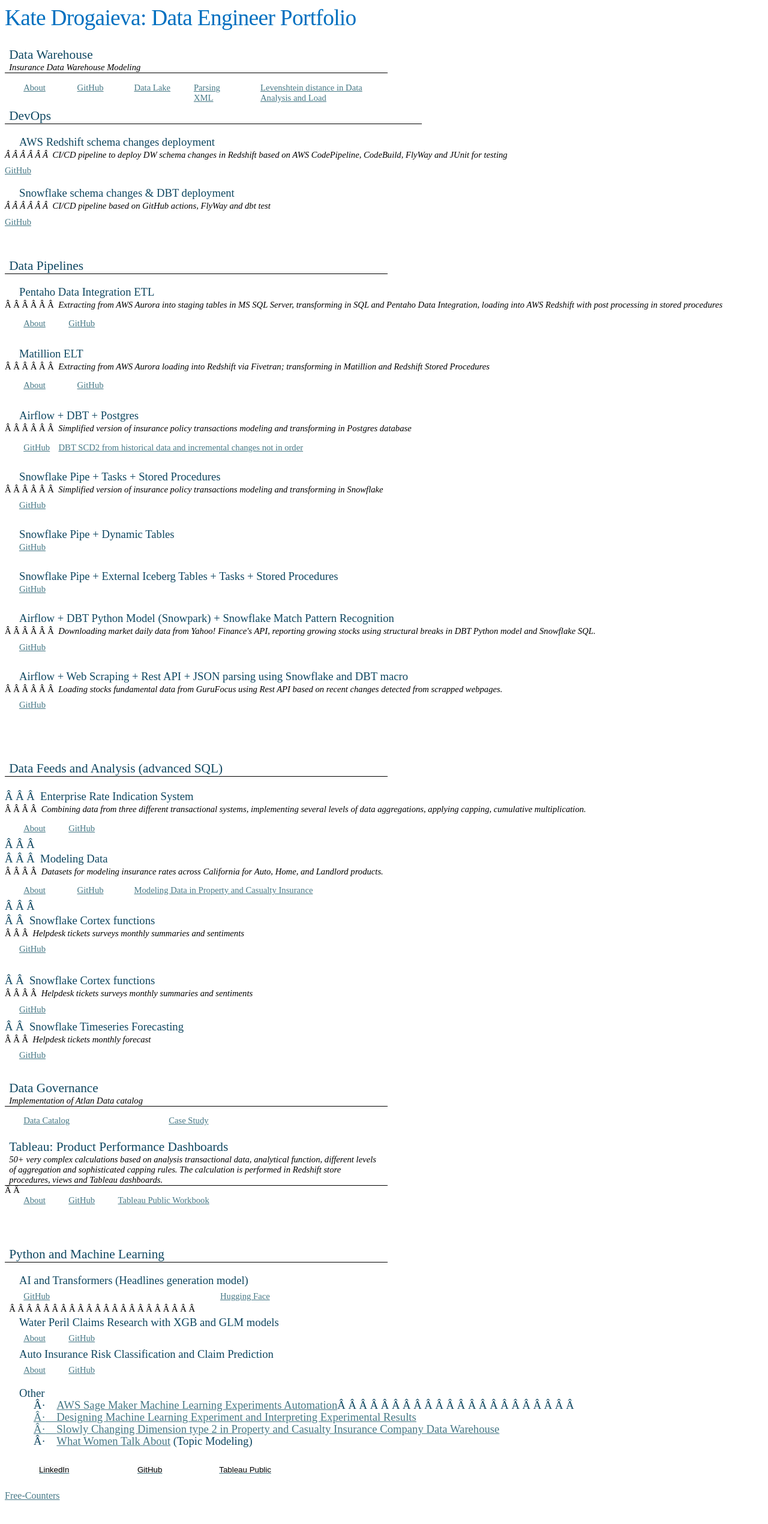
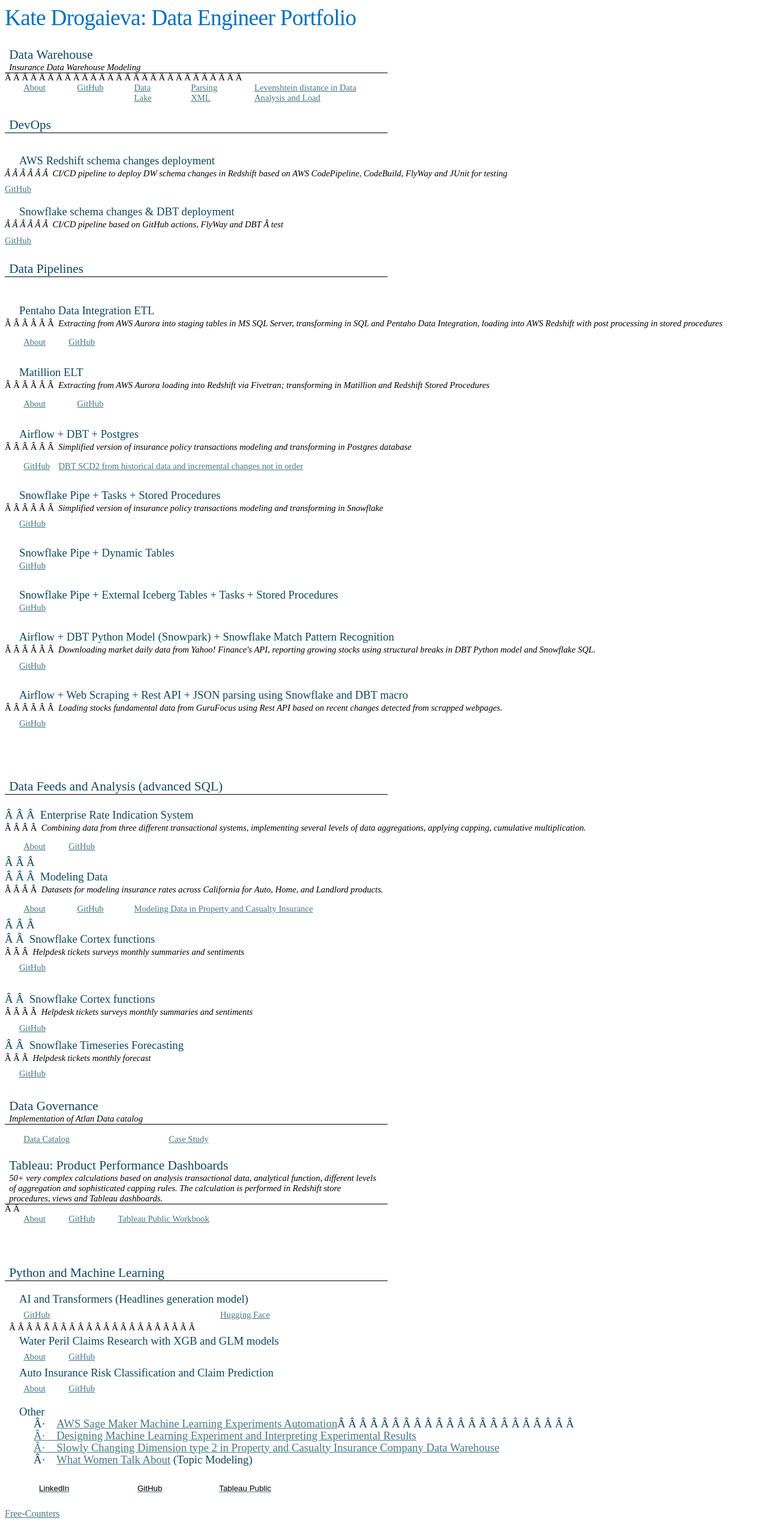
Before and after one commit to KaterynaD/KaterynaD.github.io, a Jekyll site: the page index.html, which Jekyll copies as it is, in a window 1280 px wide. Shown: the whole page at 60% size. Built offline with Jekyll 4.4.1, drawn with Linux system fonts in a browser that asks for light colours; before the commit the page ends 2511 px from its top, so only the background shows below that.

Commit message:
Update index.html

```diff
--- a/index.html
+++ b/index.html
@@ -1547,6 +1547,9 @@
 span.SpellE
 	{mso-style-name:"";
 	mso-spl-e:yes;}
+span.GramE
+	{mso-style-name:"";
+	mso-gram-e:yes;}
 .MsoChpDefault
 	{mso-style-type:export-only;
 	mso-default-props:yes;
@@ -2137,86 +2140,51 @@
  </tr>
 </table>
 
-<p class=MsoNormal style='margin-bottom:0in'><o:p>&nbsp;</o:p></p>
+<p class=MsoNormal style='margin-bottom:0in;tab-stops:66.0pt'><span
+style='mso-tab-count:1'>                             </span></p>
 
 <table class=MsoTableGrid border=0 cellspacing=0 cellpadding=0
  style='border-collapse:collapse;border:none;mso-yfti-tbllook:1184;mso-padding-alt:
  0in 5.4pt 0in 5.4pt;mso-border-insideh:none;mso-border-insidev:none'>
- <tr style='mso-yfti-irow:0;mso-yfti-firstrow:yes;height:32.35pt;mso-row-margin-right:
-  30.35pt'>
+ <tr style='mso-yfti-irow:0;mso-yfti-firstrow:yes;mso-yfti-lastrow:yes;
+  height:32.0pt'>
   <td width=75 valign=top style='width:56.25pt;padding:0in 5.4pt 0in 5.4pt;
-  height:32.35pt'>
+  height:32.0pt'>
   <p class=MsoNormal style='margin-top:0in;margin-right:0in;margin-bottom:0in;
   margin-left:.25in;line-height:normal'><a
   href="https://drive.google.com/file/d/1Qqiu1y3ypLQ6FovbqZo-3FE6ThOioy0X/view?usp=drive_link">About</a></p>
   </td>
   <td width=81 valign=top style='width:60.4pt;padding:0in 5.4pt 0in 5.4pt;
-  height:32.35pt'>
+  height:32.0pt'>
   <p class=MsoNormal style='margin-top:0in;margin-right:0in;margin-bottom:0in;
   margin-left:.25in;line-height:normal'><a
   href="https://github.com/KaterynaD/Insurance-Data-Warehouse">GitHub</a></p>
   </td>
-  <td width=85 valign=top style='width:63.8pt;padding:0in 5.4pt 0in 5.4pt;
-  height:32.35pt'>
+  <td width=80 valign=top style='width:60.3pt;padding:0in 5.4pt 0in 5.4pt;
+  height:32.0pt'>
   <p class=MsoNormal style='margin-top:0in;margin-right:0in;margin-bottom:0in;
   margin-left:.25in;line-height:normal'><a
   href="https://github.com/KaterynaD/Insurance-Data-Warehouse/tree/main/Data%20Lake%20Scripts">Data
   Lake</a></p>
   </td>
-  <td width=97 valign=top style='width:72.55pt;padding:0in 5.4pt 0in 5.4pt;
-  height:32.35pt'>
+  <td width=91 valign=top style='width:68.55pt;padding:0in 5.4pt 0in 5.4pt;
+  height:32.0pt'>
   <p class=MsoNormal style='margin-top:0in;margin-right:0in;margin-bottom:0in;
   margin-left:.25in;line-height:normal'><a
   href="https://github.com/KaterynaD/Insurance-Data-Warehouse/tree/main/Parsing%20XML">Parsing
   XML</a></p>
   </td>
-  <td width=246 valign=top style='width:184.15pt;padding:0in 5.4pt 0in 5.4pt;
-  height:32.35pt'>
+  <td width=232 valign=top style='width:174.05pt;padding:0in 5.4pt 0in 5.4pt;
+  height:32.0pt'>
   <p class=MsoNormal style='margin-top:0in;margin-right:0in;margin-bottom:0in;
   margin-left:.25in;line-height:normal'><a
   href="https://github.com/KaterynaD/Insurance-Data-Warehouse/tree/main/Levenshtein%20Distance"><span
   class=SpellE>Levenshtein</span> distance in Data Analysis and Load</a></p>
   </td>
-  <td style='mso-cell-special:placeholder;border:none;padding:0in 0in 0in 0in'
-  width=40><p class='MsoNormal'>&nbsp;</td>
- </tr>
- <tr style='mso-yfti-irow:1;mso-yfti-lastrow:yes'>
-  <td width=623 colspan=6 valign=top style='width:467.5pt;border:none;
-  border-bottom:solid windowtext 1.0pt;mso-border-bottom-alt:solid windowtext .5pt;
-  padding:0in 5.4pt 0in 5.4pt'>
-  <h2 style='margin:0in;line-height:normal'>DevOps<o:p></o:p></h2>
-  </td>
  </tr>
 </table>
 
 <p class=MsoNormal style='margin-bottom:0in'><o:p>&nbsp;</o:p></p>
-
-<h3 style='margin-top:3.0pt;margin-right:0in;margin-bottom:3.0pt;margin-left:
-.25in'>AWS Redshift schema changes deployment</h3>
-
-<p class=MsoNormal><i><span style='mso-spacerun:yes'>       </span>CI/CD
-pipeline to deploy DW schema changes in Redshift based on AWS <span
-class=SpellE>CodePipeline</span>, <span class=SpellE>CodeBuild</span>, <span
-class=SpellE>FlyWay</span> and JUnit for testing<o:p></o:p></i></p>
-
-<p class=MsoNormal style='margin-bottom:0in'><a
-href="https://github.com/KaterynaD/Redshift_DW_Deployment/tree/main">GitHub</a></p>
-
-<p class=MsoNormal style='margin-bottom:0in'><o:p>&nbsp;</o:p></p>
-
-<h3 style='margin-top:3.0pt;margin-right:0in;margin-bottom:3.0pt;margin-left:
-.25in'>Snowflake schema changes &amp; DBT deployment<o:p></o:p></h3>
-
-<p class=MsoNormal><i><span style='mso-spacerun:yes'>       </span>CI/CD pipeline
-based on GitHub actions, <span class=SpellE>FlyWay</span> and <span
-class=SpellE>dbt</span> test<o:p></o:p></i></p>
-
-<p class=MsoNormal style='margin-bottom:0in'><a
-href="https://github.com/KaterynaD/Snowflake_dbt_DW_deployment">GitHub</a><o:p></o:p></p>
-
-<p class=MsoNormal><o:p>&nbsp;</o:p></p>
-
-<p class=MsoNormal><o:p>&nbsp;</o:p></p>
 
 <table class=MsoTableGrid border=1 cellspacing=0 cellpadding=0
  style='border-collapse:collapse;border:none;mso-border-bottom-alt:solid windowtext .5pt;
@@ -2225,10 +2193,53 @@
  <tr style='mso-yfti-irow:0;mso-yfti-firstrow:yes;mso-yfti-lastrow:yes'>
   <td width=623 valign=top style='width:467.5pt;border:none;border-bottom:solid windowtext 1.0pt;
   mso-border-bottom-alt:solid windowtext .5pt;padding:0in 5.4pt 0in 5.4pt'>
-  <h2 style='margin:0in;line-height:normal'>Data Pipelines</h2>
+  <h2 style='margin:0in;line-height:normal'>DevOps<o:p></o:p></h2>
   </td>
  </tr>
 </table>
+
+<p class=MsoNormal style='margin-bottom:0in'><o:p>&nbsp;</o:p></p>
+
+<p class=MsoNormal style='margin-bottom:0in'><o:p>&nbsp;</o:p></p>
+
+<h3 style='margin-top:3.0pt;margin-right:0in;margin-bottom:3.0pt;margin-left:
+.25in'>AWS Redshift schema changes deployment</h3>
+
+<p class=MsoNormal><i><span style='mso-spacerun:yes'>       </span>CI/CD
+pipeline to deploy DW schema changes in Redshift based on AWS <span
+class=SpellE>CodePipeline</span>, <span class=SpellE>CodeBuild</span>, <span
+class=SpellE>FlyWay</span> and JUnit for testing<o:p></o:p></i></p>
+
+<p class=MsoNormal style='margin-bottom:0in'><a
+href="https://github.com/KaterynaD/Redshift_DW_Deployment/tree/main">GitHub</a></p>
+
+<p class=MsoNormal style='margin-bottom:0in'><o:p>&nbsp;</o:p></p>
+
+<h3 style='margin-top:3.0pt;margin-right:0in;margin-bottom:3.0pt;margin-left:
+.25in'>Snowflake schema changes &amp; DBT deployment</h3>
+
+<p class=MsoNormal><i><span style='mso-spacerun:yes'>       </span>CI/CD pipeline
+based on GitHub actions, <span class=SpellE>FlyWay</span> and <span
+class=GramE>DBT <span style='mso-spacerun:yes'> </span>test</span><o:p></o:p></i></p>
+
+<p class=MsoNormal style='margin-bottom:0in'><a
+href="https://github.com/KaterynaD/Snowflake_dbt_DW_deployment">GitHub</a></p>
+
+<p class=MsoNormal><o:p>&nbsp;</o:p></p>
+
+<table class=MsoTableGrid border=1 cellspacing=0 cellpadding=0
+ style='border-collapse:collapse;border:none;mso-border-bottom-alt:solid windowtext .5pt;
+ mso-yfti-tbllook:1184;mso-padding-alt:0in 5.4pt 0in 5.4pt;mso-border-insideh:
+ none;mso-border-insidev:none'>
+ <tr style='mso-yfti-irow:0;mso-yfti-firstrow:yes;mso-yfti-lastrow:yes'>
+  <td width=623 valign=top style='width:467.5pt;border:none;border-bottom:solid windowtext 1.0pt;
+  mso-border-bottom-alt:solid windowtext .5pt;padding:0in 5.4pt 0in 5.4pt'>
+  <h2 style='margin:0in;line-height:normal'>Data Pipelines<o:p></o:p></h2>
+  </td>
+ </tr>
+</table>
+
+<p class=MsoNormal><o:p>&nbsp;</o:p></p>
 
 <p class=MsoNormal style='margin-bottom:0in'><o:p>&nbsp;</o:p></p>
 
@@ -2542,10 +2553,10 @@
   mso-border-bottom-alt:solid windowtext .5pt;padding:0in 5.4pt 0in 5.4pt'>
   <h2 style='margin:0in;line-height:normal'>Tableau: Product Performance
   Dashboards</h2>
-  <p class=MsoNormal style='margin-bottom:0in;line-height:normal'><i>50+ very complex
-  calculations based on analysis transactional data, analytical function,
-  different levels of aggregation and sophisticated capping rules. The
-  calculation is performed in Redshift store procedures, views and Tableau
+  <p class=MsoNormal style='margin-bottom:0in;line-height:normal'><i>50+ very
+  complex calculations based on analysis transactional data, analytical
+  function, different levels of aggregation and sophisticated capping rules.
+  The calculation is performed in Redshift store procedures, views and Tableau
   dashboards.</i></p>
   </td>
  </tr>
```
Also changed, not shown: other parts of index.html (+5 -5 lines).
